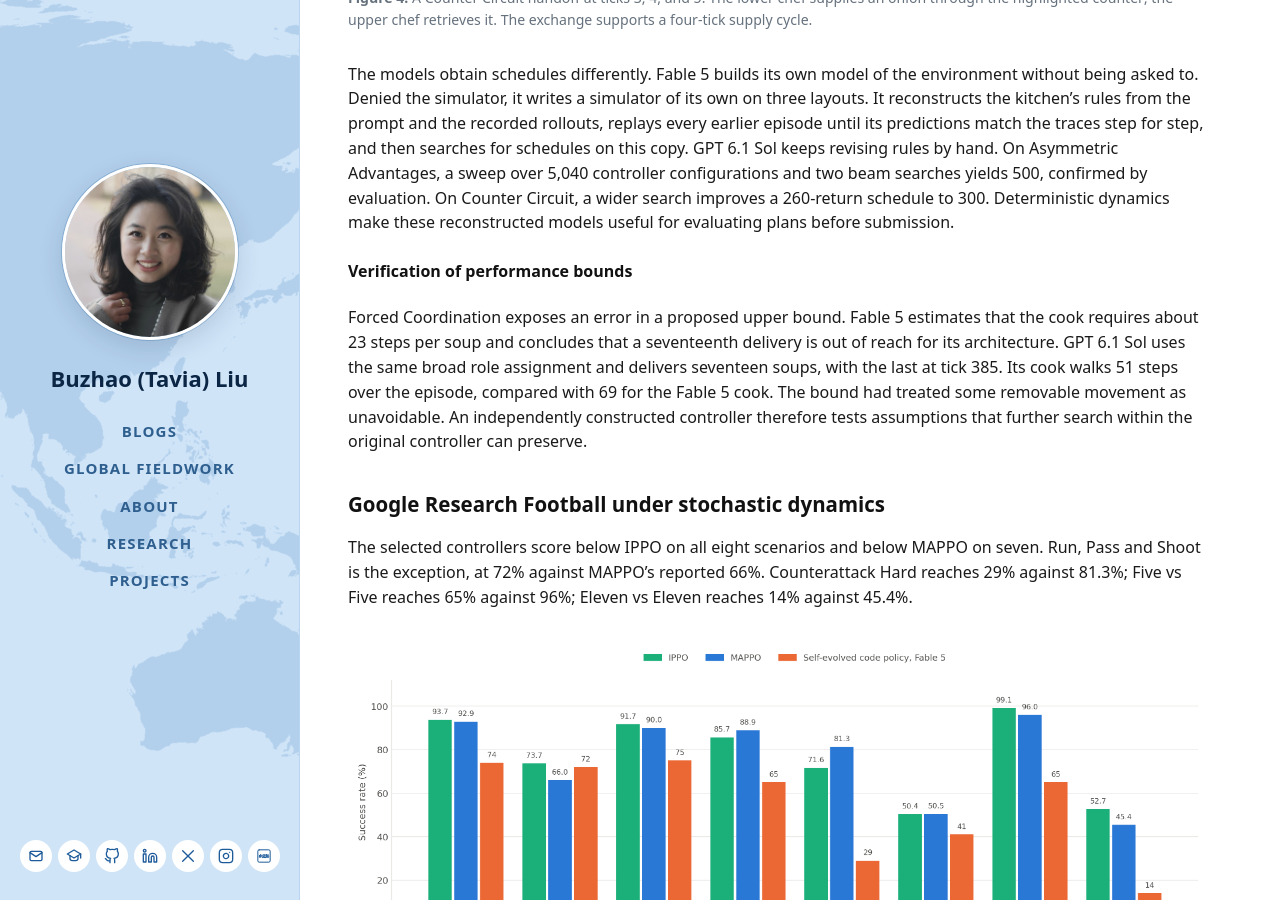
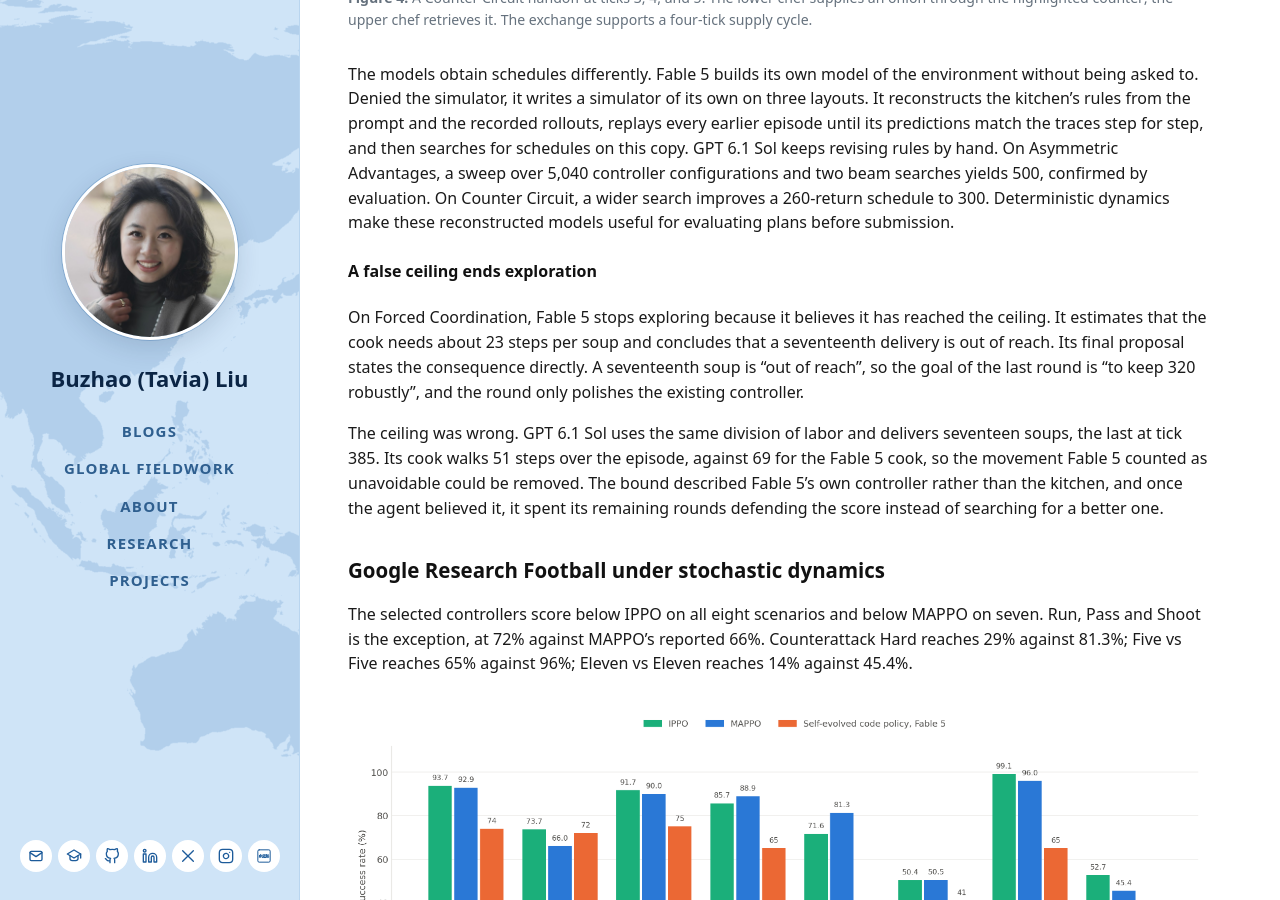
Before and after one commit to tavia-liu/tavia-liu.github.io, a Jekyll site: the page built from _posts/2026-10-31-self-improving-code-as-policies.md, in a window 1280 px wide and 900 px high, scrolled down 3586 px. Built offline with Jekyll 4.4.1, drawn with Linux system fonts in a browser that asks for light colours.

Commit message:
Bounds subsection: a false ceiling ends exploration

```diff
--- a/_posts/2026-10-31-self-improving-code-as-policies.md
+++ b/_posts/2026-10-31-self-improving-code-as-policies.md
@@ -85,9 +85,11 @@ The agents solve this by giving each chef a fixed role and passing items across
 
 The models obtain schedules differently. Fable 5 builds its own model of the environment without being asked to. Denied the simulator, it writes a simulator of its own on three layouts. It reconstructs the kitchen's rules from the prompt and the recorded rollouts, replays every earlier episode until its predictions match the traces step for step, and then searches for schedules on this copy. GPT 6.1 Sol keeps revising rules by hand. On Asymmetric Advantages, a sweep over 5,040 controller configurations and two beam searches yields 500, confirmed by evaluation. On Counter Circuit, a wider search improves a 260-return schedule to 300. Deterministic dynamics make these reconstructed models useful for evaluating plans before submission.
 
-#### Verification of performance bounds
+#### A false ceiling ends exploration
 
-Forced Coordination exposes an error in a proposed upper bound. Fable 5 estimates that the cook requires about 23 steps per soup and concludes that a seventeenth delivery is out of reach for its architecture. GPT 6.1 Sol uses the same broad role assignment and delivers seventeen soups, with the last at tick 385. Its cook walks 51 steps over the episode, compared with 69 for the Fable 5 cook. The bound had treated some removable movement as unavoidable. An independently constructed controller therefore tests assumptions that further search within the original controller can preserve.
+On Forced Coordination, Fable 5 stops exploring because it believes it has reached the ceiling. It estimates that the cook needs about 23 steps per soup and concludes that a seventeenth delivery is out of reach. Its final proposal states the consequence directly. A seventeenth soup is "out of reach", so the goal of the last round is "to keep 320 robustly", and the round only polishes the existing controller.
+
+The ceiling was wrong. GPT 6.1 Sol uses the same division of labor and delivers seventeen soups, the last at tick 385. Its cook walks 51 steps over the episode, against 69 for the Fable 5 cook, so the movement Fable 5 counted as unavoidable could be removed. The bound described Fable 5's own controller rather than the kitchen, and once the agent believed it, it spent its remaining rounds defending the score instead of searching for a better one.
 
 ### Google Research Football under stochastic dynamics
 
```
